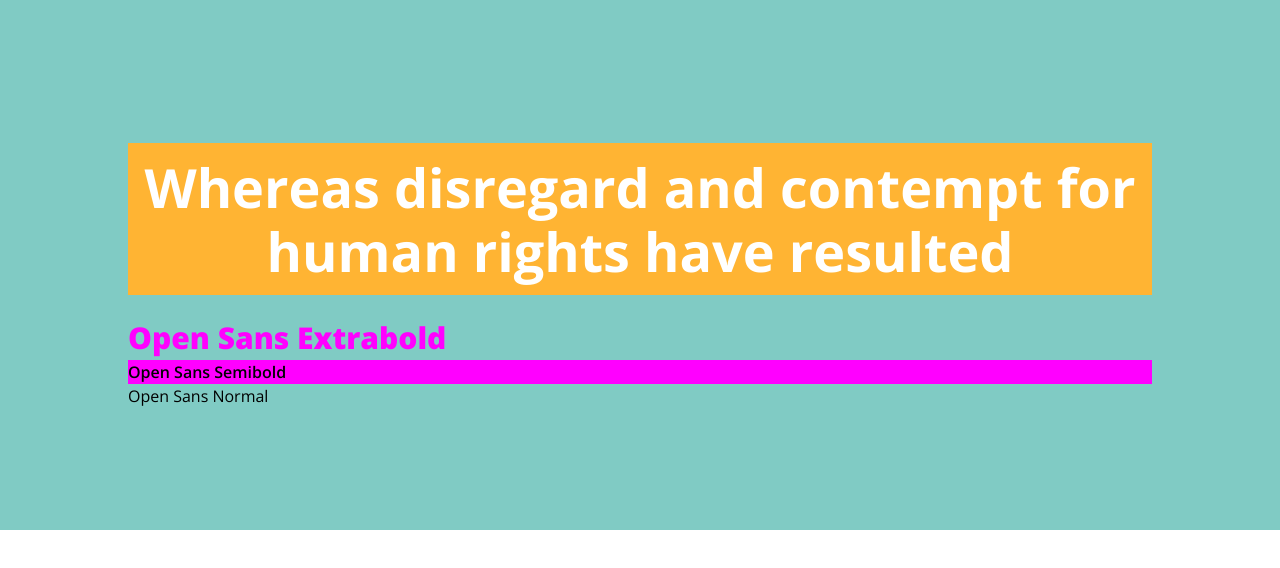
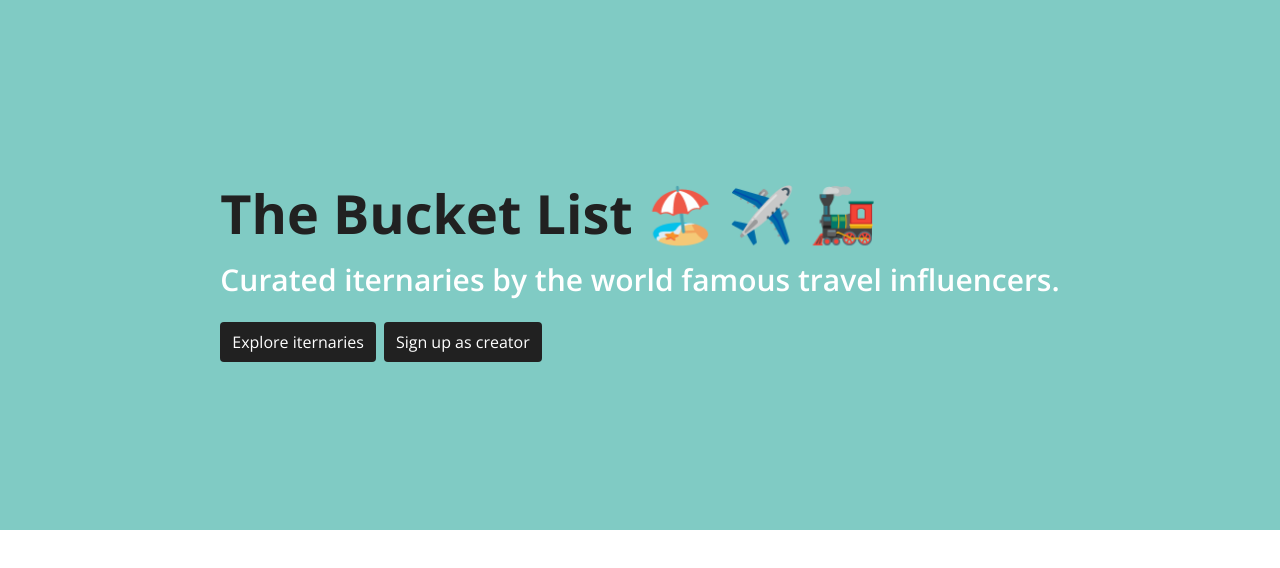
Before and after one commit to qwertyfellow/bucketlist, a Next.js app: page / in a window 1280 px wide. Shown: the top 568 px of the page. Built offline with nearby package versions, Linux system fonts and the light colour scheme.

Commit message:
Very base setup for home page

```diff
--- a/app/(root)/page.tsx
+++ b/app/(root)/page.tsx
@@ -3,11 +3,13 @@ import styles from "./page.module.css";
 export default function Home() {
   return (
     <div className="colored_container">
-      <main className={styles.main}>
-        <h1 className="heading">Whereas disregard and contempt for human rights have resulted</h1>
-        <p className="text-30-extrabold text-chaitanya">Open Sans Extrabold</p>
-        <p className="font-semibold bg-chaitanya">Open Sans Semibold</p>
-        <p className="font-normal">Open Sans Normal</p>
+      <main>
+        <h1 className="heading text-secondary">The Bucket List 🏖️ ✈️ 🚂</h1>
+        <p className="text-30-semibold text-white mb-5">Curated iternaries by the world famous travel influencers.</p>
+        <span>
+          <button className="bg-secondary rounded px-3 py-2 mr-2 text-white">Explore iternaries</button>
+          <button className="bg-secondary rounded px-3 py-2 mr-2 text-white">Sign up as creator</button>
+        </span>
       </main>
     </div>
   );
--- a/app/globals.css
+++ b/app/globals.css
@@ -33,7 +33,7 @@ body {
     }
 
     .text-30-semibold {
-        @apply font-semibold text-[30px] text-black;
+        @apply font-semibold sm:text-[30px];
     }
 
     .text-26-semibold {
@@ -57,11 +57,11 @@ body {
     }
 
     .heading {
-        @apply font-bold bg-secondary py-3 text-white sm:text-[54px] sm:leading-[64px] text-[36px] leading-[46px] max-w-5xl text-center my-5;
+        @apply font-bold py-3 sm:text-[54px] sm:leading-[64px] text-[36px] leading-[46px] max-w-5xl;
     }
 
     .sub-heading {
-        @apply font-medium text-[20px] text-white max-w-2xl text-center break-words;
+        @apply font-medium text-[20px] text-white max-w-2xl break-words;
     }
 
     /* Layout styles */
--- a/tailwind.config.js
+++ b/tailwind.config.js
@@ -16,7 +16,7 @@ module.exports = {
                     DEFAULT: "#80CBC4",
                 },
                 secondary: {
-                    DEFAULT: "#FFB433"
+                    DEFAULT: "#212121"
                 },
                 black: {
                     DEFAULT: "#000000",
@@ -24,9 +24,9 @@ module.exports = {
                 white: {
                     DEFAULT: "#FFFFFF",
                 },
-                chaitanya: {
-        DEFAULT: "#f0f", // or whatever hex value you prefer
-      },
+                dark: {
+                  DEFAULT: "#16404D"
+                }
             },
             fontFamily: {
                 sans: ["Open Sans", 'sans-serif'],
```
